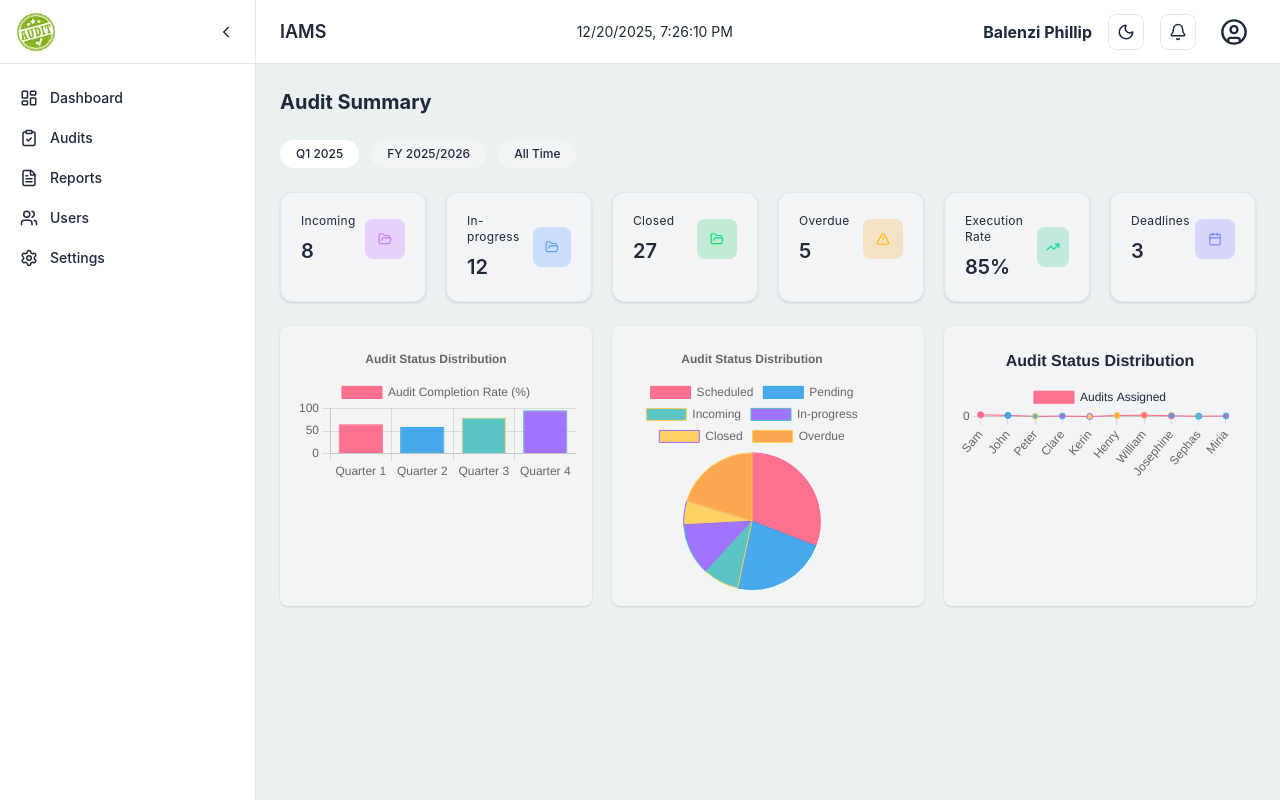
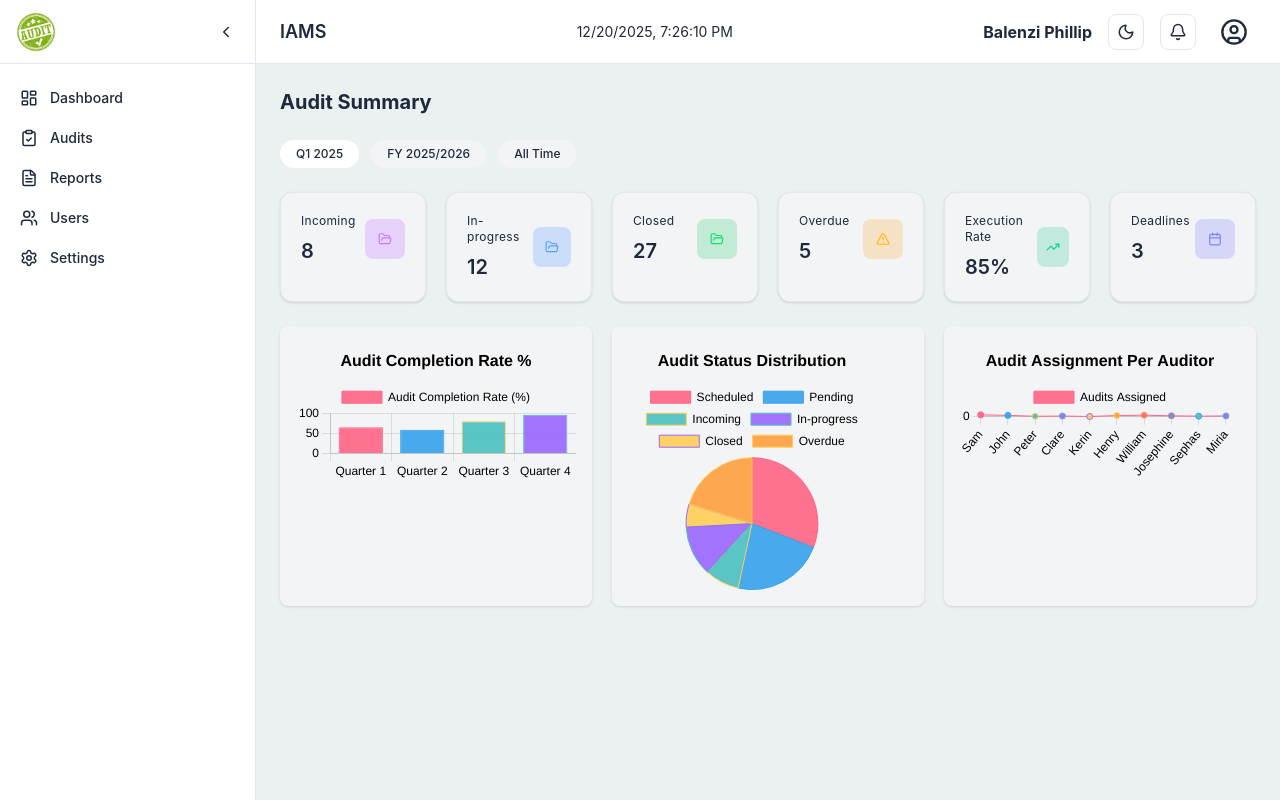
Before and after one commit to balensphillip/InternalAuditManagementSystem, a React (Vite) app in the folder iams/: page /dashboard in a window 1280 px wide. Built offline with nearby package versions, Linux system fonts and the light colour scheme.

Commit message:
fixed the colour theme on the graphs

```diff
--- a/iams/src/components/graphs/Bar.jsx
+++ b/iams/src/components/graphs/Bar.jsx
@@ -1,17 +1,55 @@
 import { Bar } from "react-chartjs-2";
 import {Chart as ChartJS, CategoryScale, LinearScale, BarElement, Title, Tooltip, Legend} from "chart.js";
 import { barChartData } from "./fakeData";
+import useTheme from "../../hooks/useTheme";
 
 ChartJS.register(CategoryScale, LinearScale, BarElement, Title, Tooltip, Legend);
 
 export default function BarChart() {
-   const options = {
+  const { theme } = useTheme();
+
+  const textColor = theme === "dark" ? "#ffffff" : "#000000";
+  const gridColor = theme === "dark" ? "rgba(255,255,255,0.1)" : "rgba(0,0,0,0.1)";
+
+  const options = {
     responsive: true,
     plugins: {
-      legend: { position: "top" },
+      legend: {
+        position: "top",
+        labels: {
+          color: textColor, // legend text
+        },
+      },
       title: {
         display: true,
-        text: "Audit Status Distribution",
+        text: "Audit Completion Rate %",
+        color: textColor, // title text
+        font: {
+          size: 16,
+          weight: "bold",
+        },
+      },
+      tooltip: {
+        titleColor: textColor,
+        bodyColor: textColor,
+      },
+    },
+    scales: {
+      x: {
+        ticks: {
+          color: textColor, // x-axis labels
+        },
+        grid: {
+          color: gridColor,
+        },
+      },
+      y: {
+        ticks: {
+          color: textColor, // y-axis numbers
+        },
+        grid: {
+          color: gridColor,
+        },
       },
     },
   };
--- a/iams/src/components/graphs/Line.jsx
+++ b/iams/src/components/graphs/Line.jsx
@@ -1,30 +1,54 @@
 import {Line} from "react-chartjs-2";
 import {Chart as ChartJS, CategoryScale, LinearScale, PointElement, LineElement, Title, Tooltip, Legend} from "chart.js";
 import { lineChartData } from "./fakeData";
-import { cssVar } from "../../utils/cssVars";
+import useTheme from "../../hooks/useTheme";
 
 ChartJS.register(CategoryScale, LinearScale, PointElement, LineElement, Title, Tooltip, Legend);
 
 export default function LineChart() {
+  const { theme } = useTheme();
+
+  const textColor = theme === "dark" ? "#ffffff" : "#000000";
+  const gridColor = theme === "dark" ? "rgba(255,255,255,0.1)" : "rgba(0,0,0,0.1)";
+
   const options = {
     responsive: true,
     plugins: {
       legend: {
+        position: "top",
         labels: {
-        color: cssVar("--text"),
-        font: {
-          size: 12,
-          weight: "500",
-        },
+          color: textColor, // legend text
         },
       },
       title: {
         display: true,
-      text: "Audit Status Distribution",
-      color: cssVar("--text"),
+        text: "Audit Assignment Per Auditor",
+        color: textColor, // title text
         font: {
           size: 16,
-        weight: "600",
+          weight: "bold",
+        },
+      },
+      tooltip: {
+        titleColor: textColor,
+        bodyColor: textColor,
+      },
+    },
+    scales: {
+      x: {
+        ticks: {
+          color: textColor, // x-axis labels
+        },
+        grid: {
+          color: gridColor,
+        },
+      },
+      y: {
+        ticks: {
+          color: textColor, // y-axis numbers
+        },
+        grid: {
+          color: gridColor,
         },
       },
     },
--- a/iams/src/components/graphs/Pie.jsx
+++ b/iams/src/components/graphs/Pie.jsx
@@ -1,17 +1,35 @@
 import { Pie } from "react-chartjs-2";
 import { Chart as ChartJS, ArcElement, Tooltip, Legend } from "chart.js";
 import { pieChartData } from "./fakeData";
+import useTheme from "../../hooks/useTheme";
 
 ChartJS.register(ArcElement, Tooltip, Legend);
 
 export default function PieChart() {
+  const { theme } = useTheme();
+  const textColor = theme === "dark" ? "#ffffff" : "#000000";
+
   const options = {
     responsive: true,
     plugins: {
-      legend: { position: "top" },
+      legend: {
+        position: "top",
+        labels: {
+          color: textColor, // legend text
+        },
+      },
       title: {
         display: true,
         text: "Audit Status Distribution",
+        color: textColor, // title text
+        font: {
+          size: 16,
+          weight: "bold",
+        },
+      },
+      tooltip: {
+        titleColor: textColor,
+        bodyColor: textColor,
       },
     },
   };
--- a/iams/src/utils/cssVars.js
+++ /dev/null
@@ -1,4 +0,0 @@
-export const cssVar = (name) =>
-  `rgb(${getComputedStyle(document.documentElement)
-    .getPropertyValue(name)
-    .trim()})`;
```
Lines whose indentation alone changed are shown as unchanged.
